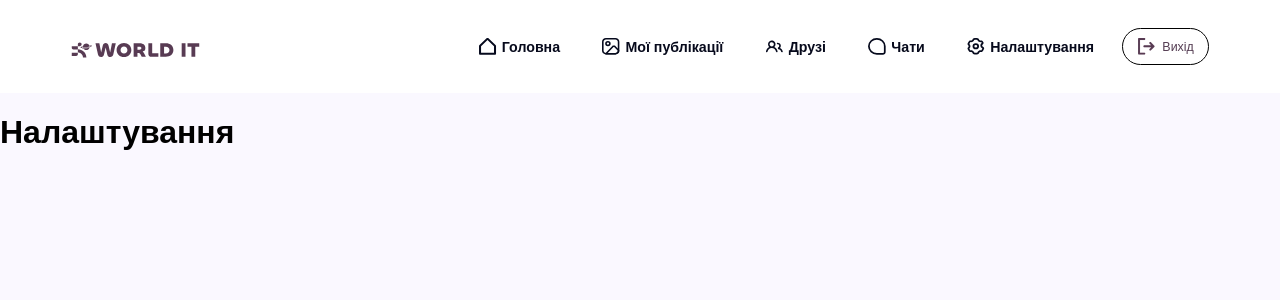
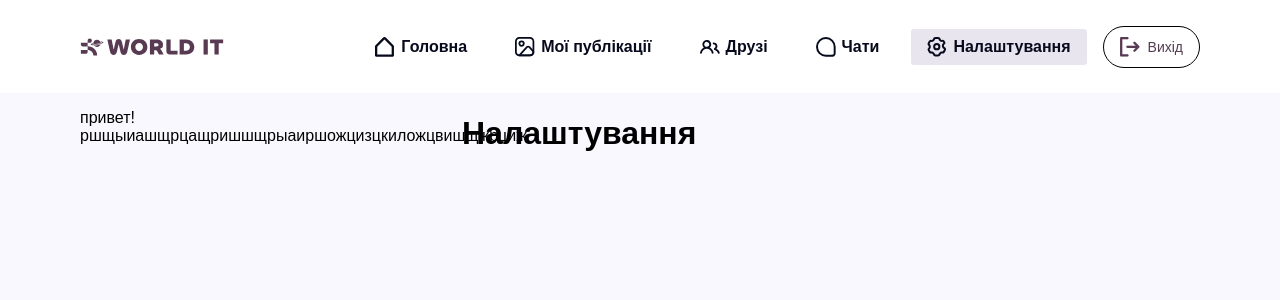
Before and after one commit to SviatoslavNemykin/Social-network, a Django app: page /user/ in a window 1280 px wide. Shown: the top 300 px of the page. Run offline with Django 5.2, Linux system fonts and the light colour scheme.

Commit message:
Litle change with basic tamplate

```diff
--- a/social_network/static/css/base.css
+++ b/social_network/static/css/base.css
@@ -1,51 +1,54 @@
-/*
-высота 900
-ширина 1440
-*/
-
 a {
     all: unset;
     cursor: pointer;
 }
 
-.header {
+header {
+    background-color: white;
+    padding: 1.6rem 0;
+}
+
+.container {
+    max-width: 90rem;
+    margin: 0 auto;
+    padding: 0 5rem;
+
     display: flex;
     align-items: center;
     justify-content: space-between;
-    background-color: white;
-    padding: 0.93vh 1.04vw;
-    padding-left: 5.55vw;
-    padding-right: 5.55vw;
-    color: white;
-    height: 9.77vh;
 }
-
 
 .logo {
     font-weight: bold;
     color: #543C52;
-    width: 10.06vw;
-    height: 2vh;
+    width: 9rem;
+    height: 1.125rem;
 }
 
 .logo-image {
-    width: 10.06vw;
-    height: 2vh;
+    width: 9rem;
+    height: 1.125rem;
 }
 
-.navbar-btn, a {
+.darkened{
+    background-color: #E9E5EE;
+}
+
+.navbar-url {
+    display: flex;
     color: #070A1C;
     user-select: none;
     cursor:pointer;
-    padding-top: 0.44vh;
-    padding-bottom: 0.44vh;
-    padding-left: 0.55vw;
-    padding-right: 0.55vw;
-    display: flex;
+    padding-top: 0.5rem;
+    padding-bottom: 0.5rem;
+    padding-left: 1rem;
+    padding-right: 1rem;
     align-items: center;
     justify-content: center;
-    gap: 0.41vw;
+    gap: .375rem;
+    border-radius: 0.187rem;
 }
+
 
 .logout-btn {
     display: flex;
@@ -53,13 +56,12 @@ a {
     user-select: none;
     justify-content: center;
     align-items: center;
-    gap: 0.55vw;
+    gap: 0.5rem;
     background-color: white;
-    border: 0.13vw solid black;
-    border-radius: 85.69vw;
-    padding: 1.11vh 1.11vw;
+    border: 0.125px solid black;
+    border-radius: 77.125rem;
+    padding: 0.625rem 1rem 0.625rem 1rem
 }
-
 body {
     margin: 0;
     font-family: Arial, sans-serif;
@@ -67,7 +69,7 @@ body {
 }
 
 .navbar{
-    gap: 1.11vw;
+    gap: 1rem;
     display: flex;
     align-items: center;
     justify-content: center;
@@ -76,15 +78,36 @@ body {
 .logout-text{
     color: #543C52;
     margin: 0;
-    font-size: 0.97vw;
+    font-size: 0.875rem;
 }
 
 .navbar-text{
-    font-size: 1.11vw;
+    font-size: 1rem;
     margin: 0;
 }
 
 .navbar-image{
-    width: 1.39vw;
-    height: 2.22vh;
+    width: 1.25rem;
+    height: 1.25rem;
 }
+
+main {
+    display: flex;
+    justify-content: space-between;
+    gap: 2rem;
+
+    max-width: 1440px;
+    margin: 0 auto;
+    padding: 0 5rem;
+}
+
+/* обертка не нужна — используем сам main */
+.site-bar {
+    width: 21.875rem; /* 350px */
+}
+
+.content {
+    width: 57.6875rem; /* 923px */
+}
+
+/* чтобы они стояли рядом */
--- /dev/null
+++ b/social_network/static/js/base.js
@@ -0,0 +1,8 @@
+const currentUrl = window.location.pathname;
+const links = document.querySelectorAll('.navbar-url');
+
+links.forEach(link =>{
+    if (link.getAttribute('href') === currentUrl){
+        link.classList.add('darkened')
+    }
+})
--- a/social_network/templates/base.html
+++ b/social_network/templates/base.html
@@ -9,64 +9,63 @@
     <link rel="stylesheet" href="{% static 'css/base.css' %}">
 </head>
 <body>
-<header class="header">
-    <div class="logo-image">
-        <a href="{% url 'home' %}">
-            <img class="logo" src="{% static 'images/worldit.svg' %}" />
+<header>
+    <div class="container">
+    <a href="{% url 'home' %} " class="logo">
+        <img class="logo-image" src="{% static 'images/worldit.svg' %}" />
     </a>
-    </div>
 
     <div class="navbar">
-        <div class="navbar-btn">
-            <a href="{% url 'home' %}">
+
+        <a href="{% url 'home' %}" class="navbar-url">
             <img class="navbar-image" src="{% static 'images/Vector.svg' %}" />
             <p class="navbar-text"><b>Головна</b></p>
         </a>
-        </div>
-        <div class="navbar-btn">
-            <a href="{% url 'my_publications' %}">
+
+        <a href="{% url 'my_publications' %}" class="navbar-url">
             <img class="navbar-image" src="{% static 'images/pictures_img.svg' %}" />
             <p class="navbar-text"><b>Мої публікації</b></p>
         </a>
-        </div>
-        <div class="navbar-btn">
-            <a href="{% url 'friends' %}">
+
+        <a href="{% url 'friends' %}" class="navbar-url">
             <img class="navbar-image" src="{% static 'images/friends.svg' %}" />
             <p class="navbar-text"><b>Друзі</b></p>
         </a>
-        </div>
-        <div class="navbar-btn">
-            <a href="{% url 'home' %}">
+
+        <a href="{% url 'home' %}" class="navbar-url">
             <img class="navbar-image" src="{% static 'images/chats.svg' %}" />
             <p class="navbar-text"><b>Чати</b></p>
         </a>
-        </div>
-        <div class="navbar-btn">
-            <a href="{% url 'user' %}">
+
+        <a href="{% url 'user' %}" class="navbar-url">
             <img class="navbar-image" src="{% static 'images/Settings.svg' %}" />
             <p class="navbar-text"><b>Налаштування</b></p>
         </a>
-        </div>
 
-        <button class="logout-btn">
+        <a href="{% url 'home' %}" class="logout-btn">
             <img class="navbar-image" src="{% static 'images/logout.svg' %}" />
             <p class="logout-text">Вихід</p>
-        </button>
+        </a>
     </div>
 </header>
 
 <main>
+    <div class="site-bar">
     {% block site-bar %}
-
+        <p>привет!ршщыиашщрцащришшщрыаиршожцизцкиложцвишщжрциж</p>
     {% endblock %}
-
+    </div>
+    <div class="content">
     {% block content %}
 
     {% endblock %}
+    </div>
 </main>
 
 <footer>
     <P></P>
 </footer>
+
+    <script src="{% static 'js/base.js' %}"></script>
 </body>
 </html>
```
Lines whose indentation alone changed are shown as unchanged.
